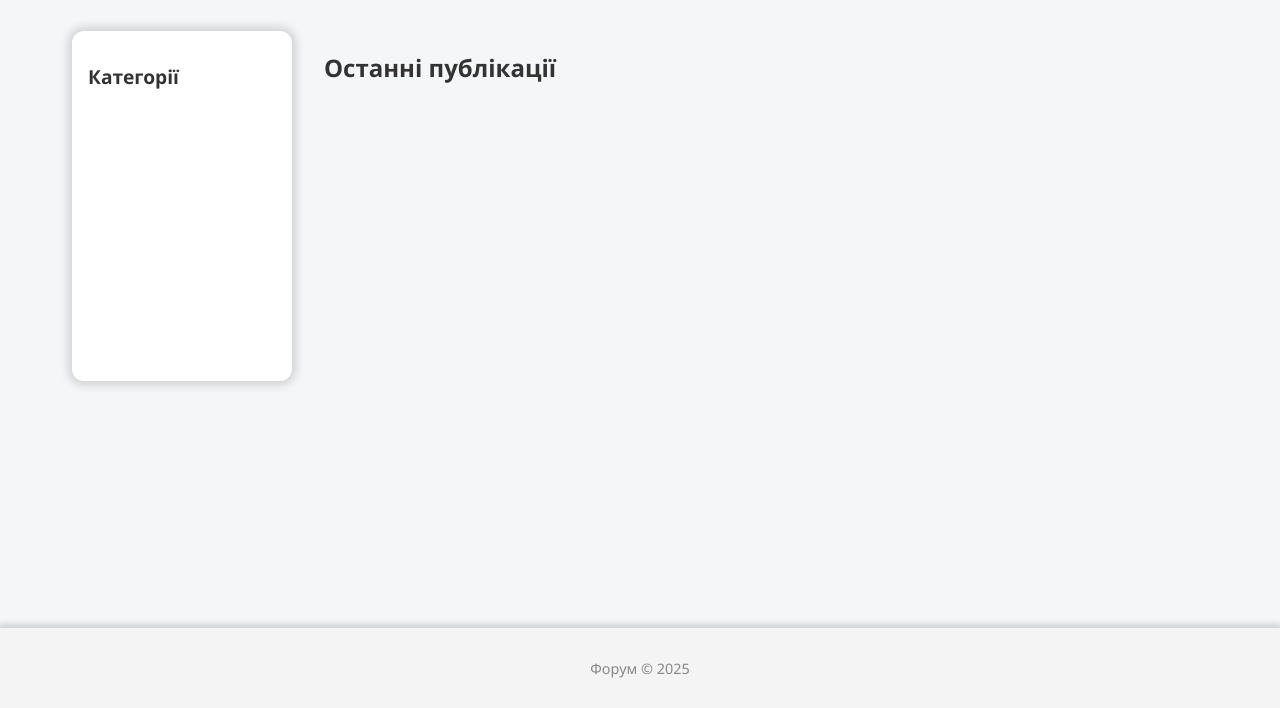
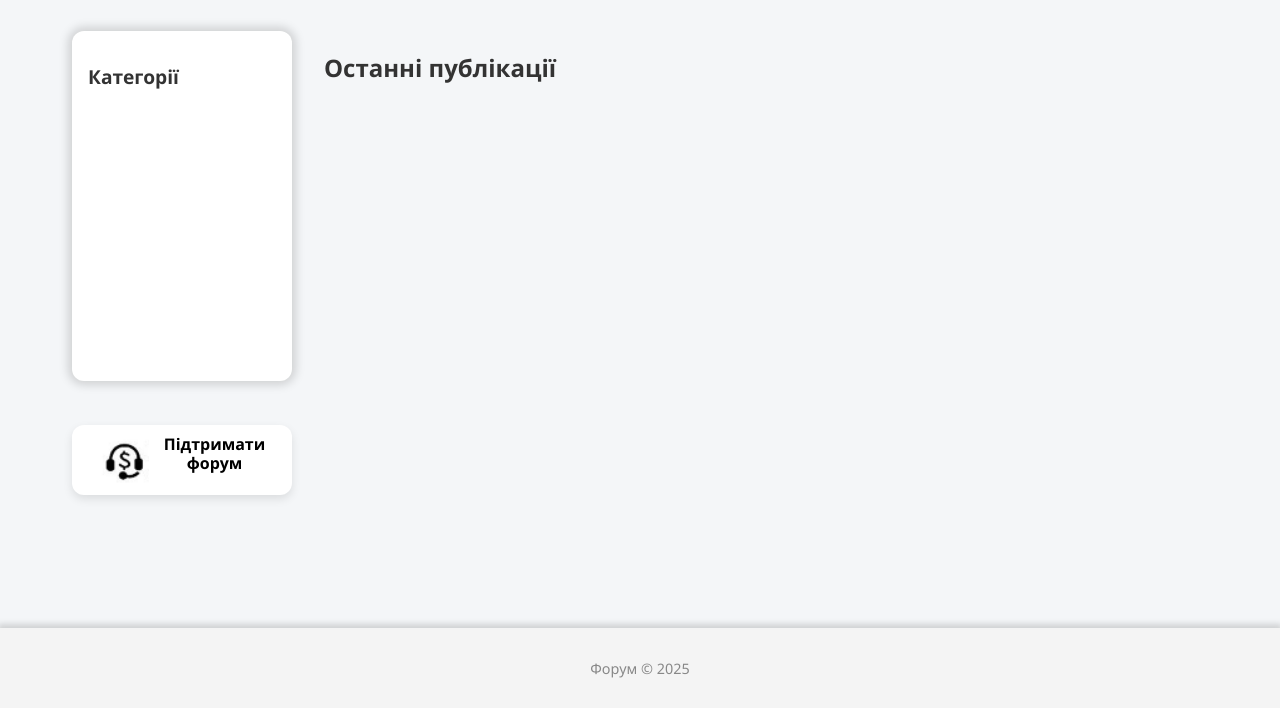
Before and after one commit to BrootBin/Forum, a Django app: page / in a window 1280 px wide. Shown: the part 92-800 px from the top of the page. Run offline with Django 5.2, Linux system fonts and the light colour scheme; data that the repository does not hold is empty.

Commit message:
Додав поле донату та зображення для нього, додав стабільності блоку sidebar

```diff
--- a/forum_project/forum/static/css/style.css
+++ b/forum_project/forum/static/css/style.css
@@ -75,7 +75,12 @@ nav a:hover {
 	max-width: 1200px;
 	margin: 0 auto;
 }
-
+.left-column {
+	display: flex;
+	flex-direction: column;
+	gap: 1.5rem;
+	width: 220px;
+}
 .sidebar {
 	width: 220px;
 	height: 350px;
@@ -106,6 +111,8 @@ nav a:hover {
 	display: block;
 	border-radius: 6px;
 	transition: color 0.3s ease, transform 0.3s ease;
+	transform: scale(1);
+	height: 35.5px;
 }
 
 .sidebar a.active-category {
@@ -119,7 +126,36 @@ nav a:hover {
 	transform: scale(1.2);
 	color: #3a3aad;
 }
+.donatebar {
+    margin-top: 20px;
+    padding: 10px;
+    text-align: center;
+    background-color: #ffffff;
+    border-radius: 12px;
+    box-shadow: 0 4px 10px rgba(0, 0, 0, 0.1);
+}
 
+.donate-link {
+    text-decoration: none;
+    color: #000;
+    display: flex;
+    flex-direction: row;
+    justify-content: center;
+    gap: 15px;
+}
+
+
+.donate-icon {
+    width: 50px;
+    height: 50px;
+    margin: 0;
+}
+.donate-text {
+    font-weight: 600;
+    font-size: 16px;
+    text-align: center;
+    line-height: 1.2;
+}
 .posts {
 	flex: 1;
 }
--- a/forum_project/forum/templates/forum/index.html
+++ b/forum_project/forum/templates/forum/index.html
@@ -2,23 +2,35 @@
 {% load static %}
 {% block title %}Forum{% endblock %}
 {% block content %}
-<main class="main-container-index">
+<div class="main-container-index">
+    <div class="left-column">
         <aside class="sidebar">
             <h2>Категорії</h2>
             <ul>
                 {% for category in categories %}
                     <li>
-                    <a
-                        href="{% url 'posts_by_category' category.id %}"
+                        <a href="{% url 'posts_by_category' category.id %}"
                            {% if selected_category and selected_category.id == category.id %}
-                        class="active-category"{% endif %}
-                    >
+                           class="active-category"
+                           {% endif %}>
                             {{ category.name }}
                         </a>
                     </li>
                 {% endfor %}
             </ul>
         </aside>
+
+        <div class="donatebar">
+            <a href="#" class="donate-link">
+                <img src="{% static 'image/donate.png' %}" alt="Підтримати форум" class="donate-icon">
+                <span class="donate-text">Підтримати<br>форум</span>
+            </a>
+        </div>
+    </div>
+
+
+
+
 
 
     <section class="posts">
```
Also changed, not shown: forum_project/forum/static/image/donate.png (added). Lines whose indentation alone changed are shown as unchanged.
